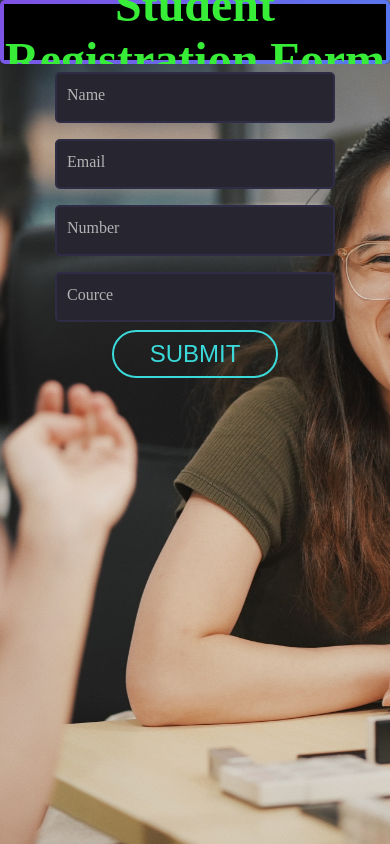
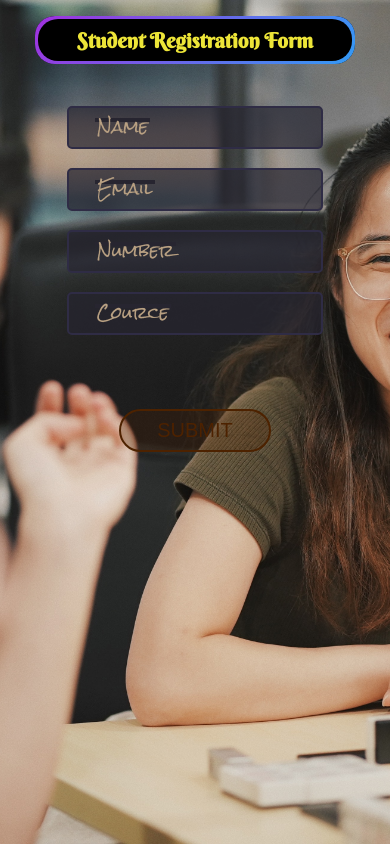
Before and after one commit to vanshul22/SCL-SRF-client, a React (Create React App) app: page / in a window 390 px wide. Built offline with nearby package versions, Linux system fonts and the light colour scheme.

Commit message:
SRF is able to connect with backend and save data into db.

```diff
--- a/src/App.css
+++ b/src/App.css
@@ -1,24 +1,32 @@
-.application-structure{
+@import url('https://fonts.googleapis.com/css2?family=Berkshire+Swash&family=Rock+Salt&family=Tangerine&display=swap');
+
+
+
+.application-structure {
     height: 100vh;
-    background: url("../public/IMG/bg.jpg") no-repeat fixed center/cover;
+    width: 50%;
+    padding-top: 1em;
+    /* border: 4px solid black; */
+    font-family: 'Berkshire Swash', cursive;
 }
 
 .box-heading {
     text-align: center;
     position: relative;
-    /* width: 68em; */
+    width: 30em;
     height: 4em;
+    margin: 0em auto;
     display: flex;
     justify-content: center;
     align-items: center;
     background: #000;
-    border-radius: 5px;
+    border-radius: 20px;
     overflow: hidden;
 }
 
 .main-heading {
-    color: #38ed38;
-    font-size: 3rem;
+    color: #ede538;
+    font-size: 2rem;
     position: relative;
     z-index: 1;
 }
@@ -27,14 +35,15 @@
     content: "";
     position: absolute;
     background: #000;
-    inset: 4px;
+    inset: 3px;
+    border-radius: 20px;
 }
 
 .box-heading::before {
     content: "";
     position: absolute;
-    width: 100em;
-    height: 100em;
+    width: 32em;
+    height: 32em;
     background: linear-gradient(#00ccff, #d400d4);
     animation: animate 4s linear infinite;
 }
@@ -48,3 +57,57 @@
         transform: rotate(360deg);
     }
 }
+
+
+@media only screen and (max-width: 1060px) {
+    .main-heading {
+        font-size: 1.8rem;
+    }
+}
+
+@media only screen and (max-width: 750px) {
+    .application-structure {
+        width: 100%;
+    }
+
+    .main-heading {
+        font-size: 1.5rem;
+    }
+
+    .box-heading {
+        width: 23em;
+        height: 3.5em;
+    }
+}
+
+@media only screen and (max-width: 450px) {
+    .main-heading {
+        font-size: 1.3rem;
+    }
+
+    .box-heading {
+        width: 20em;
+        height: 3em;
+    }
+
+    .text-input {
+        padding: 0.5em;
+        width: 80%;
+    }
+}
+
+@media only screen and (max-width: 350px) {
+    .main-heading {
+        font-size: 1rem;
+    }
+
+    .box-heading {
+        width: 17em;
+        height: 2.5em;
+    }
+
+    .text-input {
+        padding: 0.3em;
+        width: 60%;
+    }
+}
--- a/src/App.js
+++ b/src/App.js
@@ -7,7 +7,6 @@ function App() {
       <div className="box-heading">
         <h1 className='main-heading'> Student Registration Form </h1>
       </div>
-
       <Form />
     </div>
   );
--- a/src/Components/Form.css
+++ b/src/Components/Form.css
@@ -1,5 +1,13 @@
-.form-fields {
+.form-fields,
+.center {
     display: flex;
     align-items: center;
     flex-direction: column;
+    padding: 2em 0;
 }
+
+@media only screen and (max-width: 450px) {
+    .form-fields {
+        padding: 2em 0;
+    }
+}
--- a/src/Components/Form.js
+++ b/src/Components/Form.js
@@ -1,17 +1,52 @@
-import React from 'react';
+import React, { useState } from 'react';
 import Inputs from './Inputs';
 import Submit from './Submit';
 import "./Form.css";
 
 const Form = () => {
+
+  // Defining use state here...
+  const [value, setValue] = useState({ name: "", email: "", mobile: "", cource: "" });
+
+  const submitHandler = (e) => {
+
+    // to stop reloading of page.
+    e.preventDefault();
+
+    const URL = "http://localhost:8080/registeruser";
+    // using fetch api here
+    fetch(URL, {
+      method: 'POST',
+      headers: {
+        "Content-type": "application/json; charset=UTF-8"
+      },
+      body: JSON.stringify({
+        name: value.name, email: value.email, mobile: value.mobile, cource: value.cource
+      })
+    })
+      .then(res => {
+        // Handle response
+        console.log('Response: ', res);
+      })
+      .catch(err => {
+        // Handle error
+        console.log('Error message: ', err);
+      });
+  }
+
   return (
-    <div className='form-fields'>
-      <Inputs type="text" id="name" label="Name" placeholder="Enter your name"/>
-      <Inputs type="email" id="email" label="Email" placeholder="Enter your email"/>
-      <Inputs type="number" id="number" label="Number" placeholder="Enter your mobile number"/>
-      <Inputs type="text" id="cource" label="Cource" placeholder="Enter your cource name"/>
-      <Submit />
-    </div>
+    <form onSubmit={submitHandler}>
+      <div className='form-fields'>
+        <Inputs type="text" id="name" label="Name" placeholder="Enter your name" value={value} setValue={setValue} />
+        <Inputs type="email" id="email" label="Email" placeholder="Enter your email" value={value} setValue={setValue} />
+        <Inputs type="number" id="mobile" label="Number" placeholder="Enter your mobile number" value={value} setValue={setValue} />
+        <Inputs type="tel" id="cource" label="Cource" placeholder="Enter your cource name" value={value} setValue={setValue} />
+      </div>
+
+      <div className="center">
+        <Submit />
+      </div>
+    </form>
   )
 }
 
--- a/src/Components/Inputs.css
+++ b/src/Components/Inputs.css
@@ -1,17 +1,19 @@
 .input-container {
-    width: 280px;
+    width: 20rem;
     position: relative;
-    margin: 0.5em 0;
+    margin: 0.6rem auto;
+    text-align: center;
+    font-family: 'Rock Salt', cursive;
 }
 
 .label {
     position: absolute;
     left: 10px;
-    top: 14px;
+    top: 9px;
     transition: all 0.2s;
     padding: 0 2px;
     z-index: 1;
-    color: #b3b3b3;
+    color: #b8a082;
 }
 
 .text-input {
@@ -19,23 +21,24 @@
     width: 100%;
     height: 100%;
     border: 2px solid #2f2c45;
-    background: #272530;
+    background: #272530b5;
     border-radius: 5px;
     font-size: 18px;
     outline: none;
     transition: all 0.3s;
     color: #fff;
+    margin: 0 auto;
 }
 
 .label::before {
     content: "";
-    height: 5px;
+    height: 4px;
     background: #272530;
     position: absolute;
     left: 0px;
     top: 10px;
     width: 100%;
-    z-index: -1;
+    z-index: -10;
 }
 
 .text-input:focus {
@@ -44,13 +47,13 @@
 
 .text-input:focus+.label,
 .filled {
-    top: -10px;
-    color: #7e4ccb;
+    top: -12px;
+    color: #9163d7;
     font-size: 14px;
 }
 
 .text-input::placeholder {
-    font-size: 16px;
+    font-size: 15px;
     opacity: 0;
     transition: all 0.3s;
 }
@@ -58,3 +61,22 @@
 .text-input:focus::placeholder {
     opacity: 1;
 }
+
+
+@media only screen and (max-width: 450px) {
+    .label {
+        left: 60px;
+        top: 2px;
+    }
+}
+
+@media only screen and (max-width: 350px) {
+    .label {
+        left: 80px;
+        top: 2px;
+    }
+
+    .text-input {
+        font-size: 16px;
+    }
+}
--- a/src/Components/Inputs.js
+++ b/src/Components/Inputs.js
@@ -1,22 +1,26 @@
-import React, { useState } from 'react';
-import "./Inputs.css"
+import React from 'react';
+import "./Inputs.css";
 
 const Inputs = (props) => {
-  const [value, setValue] = useState({ name: "", email: "", number: "", cource: "" });
 
   const changingValue = (e) => {
-    setValue({ ...value, [e.target.id]: e.target.value });
-    // console.log(value);
+
+    // Setting value of each element from here by useState.
+    props.setValue({ ...props.value, [e.target.id]: e.target.value });
+
+    // If statement for holding label upside of input.
+    if (e.target.value !== "") {
+      e.target.nextElementSibling.classList.add("filled");
+    } else {
+      e.target.nextElementSibling.classList.remove("filled");
+    }
   }
 
-
   return (
-    <>
-      <div className='input-container'>
-        <input type={props.type} id={props.id} className='text-input' value={value.id} onChange={changingValue} autoComplete="off" placeholder={props.placeholder} />
-        <label className='label' htmlFor={props.id}>{props.label}</label>
-      </div>
-    </>
+    <div className='input-container'>
+      <input type={props.type} id={props.id} className='text-input' value={props.value.id} onChange={changingValue} autoComplete="off" placeholder={props.placeholder} required minLength={3} />
+      <label className='label' htmlFor={props.id}>{props.label}</label>
+    </div>
   )
 }
 
--- a/src/Components/Submit.css
+++ b/src/Components/Submit.css
@@ -1,11 +1,11 @@
 .form-submit {
-    background: transparent;
-    color: #3bd9d9;
+    background: #4d220042;
+    color: #4d2200;
     font-weight: 400;
     font-size: 24px;
     text-transform: uppercase;
     padding: 8px 36px;
-    border: 2px solid #3bd9d9;
+    border: 2px solid #4d2200;
     border-radius: 32px;
     transform: translate(0);
     overflow: hidden;
@@ -15,16 +15,29 @@
 .form-submit::before {
     content: "";
     position: absolute;
-    background: #3bd9d9;
-    width: 8px;
+    background: #80cfcf;
+    width: 10px;
     top: 0;
     bottom: 0;
     left: -32px;
-    transform: rotate(-16deg);
+    transform: rotate(-18deg);
     filter: blur(6px);
 }
 
 .form-submit:hover::before {
     left: calc(100% + 32px);
-    transition: 0.75s;
+    transition: 1s;
 }
+
+
+@media only screen and (max-width: 1060px) {
+    .form-submit {
+        font-size: 20px;
+    }
+}
+
+@media only screen and (max-width: 350px) {
+    .form-submit {
+        font-size: 13px;
+    }
+}
--- a/src/Components/Submit.js
+++ b/src/Components/Submit.js
@@ -2,9 +2,10 @@ import React from 'react';
 import "./Submit.css"
 
 const Submit = () => {
+
   return (
     <div>
-      <input type="submit" id="submit" className='form-submit' />
+      <button type="submit" id="submit" className='form-submit' >Submit</button>
     </div>
   )
 }
--- a/src/index.css
+++ b/src/index.css
@@ -4,6 +4,7 @@
     box-sizing: border-box;
 }
 
-body{
-    height: 1vh;
+body {
+    /* font-size: 3vh; */
+    background: url("../public/IMG/bg.jpg") no-repeat fixed center/cover;
 }
```
